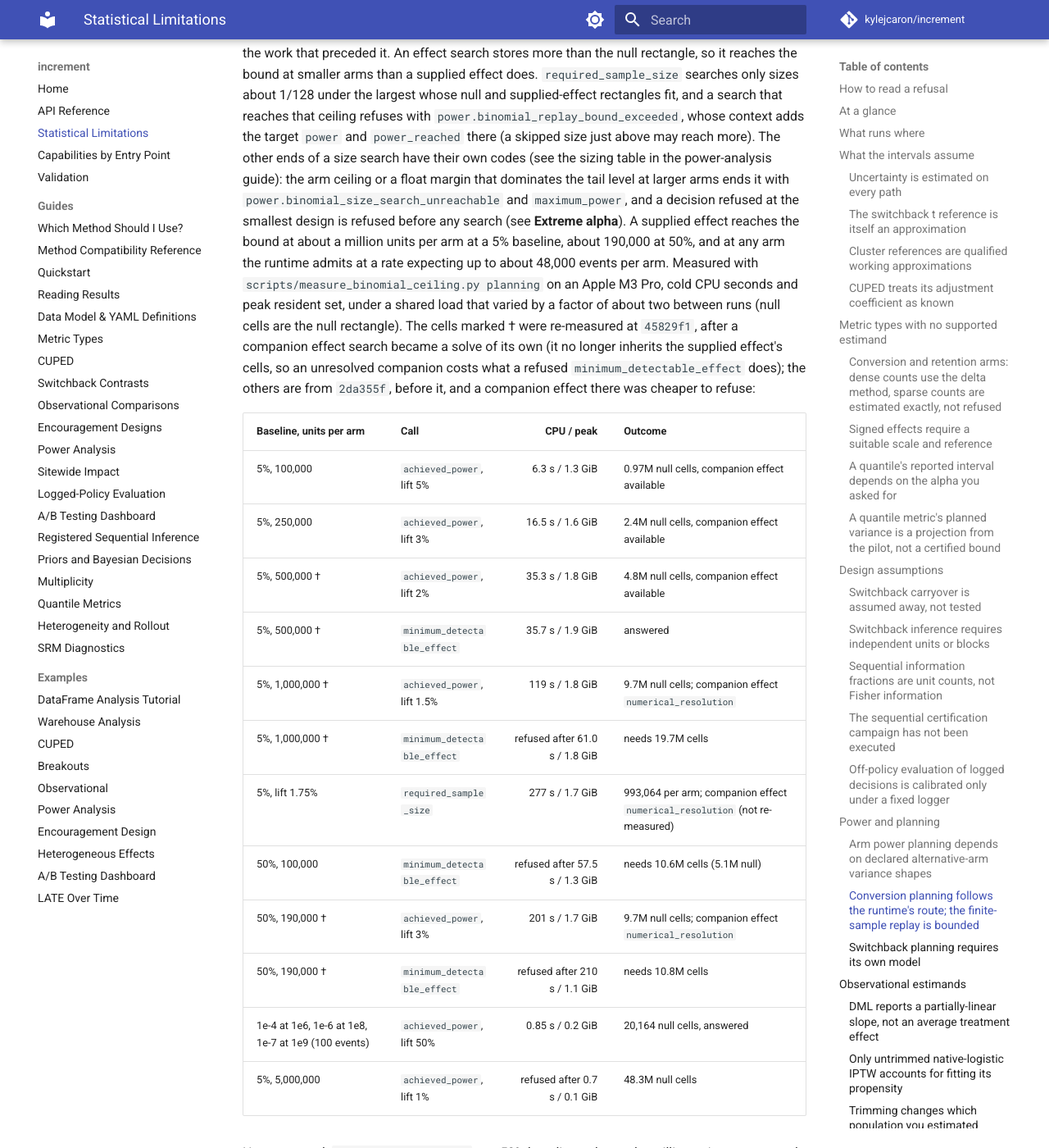
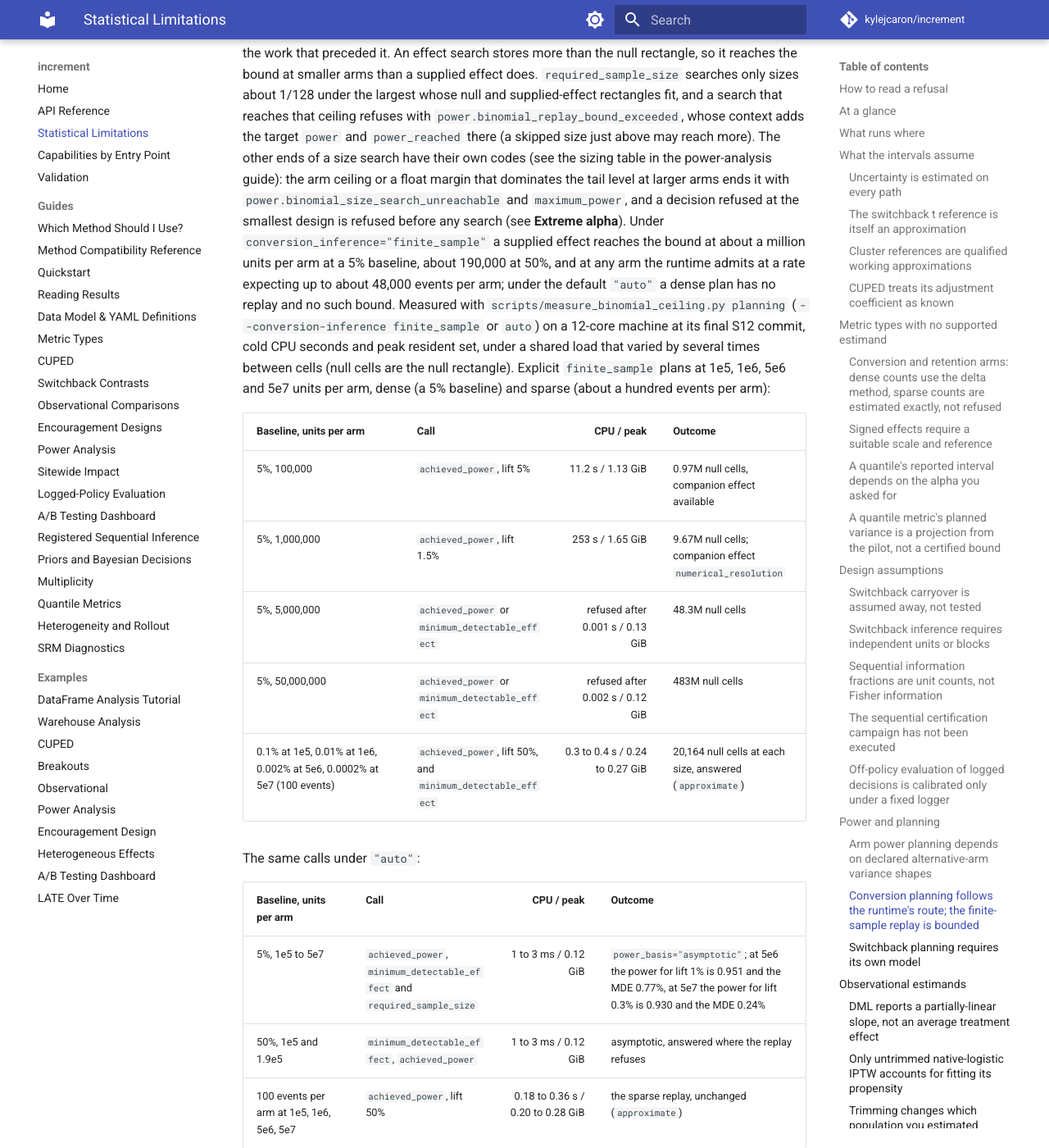
Before and after one commit to kylejcaron/increment, an MkDocs documentation site: the page built from docs/limitations.md, in a window 1280 px wide and 1400 px high, scrolled down 22059 px. Shown: the whole window at 82% size. Built offline with MkDocs 1.6.1 and Material for MkDocs 9.7.7, drawn with Linux system fonts in a browser that asks for light colours; comment, search, counter and statistics services are not loaded; some of the changed text lies outside the part shown.

Commit message:
wip: finalize dense threshold calibration, docs and tests (in progress, unverified)

```diff
--- a/docs/limitations.md
+++ b/docs/limitations.md
@@ -841,37 +841,54 @@ supplied-effect rectangles fit, and a search that reaches that ceiling refuses w
 search have their own codes (see the sizing table in the power-analysis guide): the arm
 ceiling or a float margin that dominates the tail level at larger arms ends it with
 `power.binomial_size_search_unreachable` and `maximum_power`, and a decision refused at the
-smallest design is refused before any search (see **Extreme alpha**). A supplied effect
+smallest design is refused before any search (see **Extreme alpha**). Under `conversion_inference="finite_sample"` a supplied effect
 reaches the bound at about a million units per arm at a 5% baseline, about 190,000 at 50%,
-and at any arm the runtime admits at a rate expecting up to about 48,000 events per arm.
-Measured with `scripts/measure_binomial_ceiling.py planning` on an Apple M3 Pro, cold CPU
-seconds and peak resident set, under a shared load that varied by a factor of about two
-between runs (null cells are the null rectangle). The cells marked † were re-measured at
-`45829f1`, after a companion effect search became a solve of its own (it no longer inherits
-the supplied effect's cells, so an unresolved companion costs what a refused
-`minimum_detectable_effect` does); the others are from `2da355f`, before it, and a
-companion effect there was cheaper to refuse:
+and at any arm the runtime admits at a rate expecting up to about 48,000 events per arm; under the
+default `"auto"` a dense plan has no replay and no such bound. Measured with
+`scripts/measure_binomial_ceiling.py planning` (`--conversion-inference finite_sample` or
+`auto`) on a 12-core machine at its final S12 commit, cold CPU seconds and peak resident set,
+under a shared load that varied by several times between cells (null cells are the null
+rectangle). Explicit `finite_sample` plans at 1e5, 1e6, 5e6 and 5e7 units per arm, dense (a 5%
+baseline) and sparse (about a hundred events per arm):
 
 | Baseline, units per arm | Call | CPU / peak | Outcome |
 |---|---|---:|---|
-| 5%, 100,000 | `achieved_power`, lift 5% | 6.3 s / 1.3 GiB | 0.97M null cells, companion effect available |
+| 5%, 100,000 | `achieved_power`, lift 5% | 11.2 s / 1.13 GiB | 0.97M null cells, companion effect available |
+| 5%, 1,000,000 | `achieved_power`, lift 1.5% | 253 s / 1.65 GiB | 9.67M null cells; companion effect `numerical_resolution` |
+| 5%, 5,000,000 | `achieved_power` or `minimum_detectable_effect` | refused after 0.001 s / 0.13 GiB | 48.3M null cells |
+| 5%, 50,000,000 | `achieved_power` or `minimum_detectable_effect` | refused after 0.002 s / 0.12 GiB | 483M null cells |
+| 0.1% at 1e5, 0.01% at 1e6, 0.002% at 5e6, 0.0002% at 5e7 (100 events) | `achieved_power`, lift 50%, and `minimum_detectable_effect` | 0.3 to 0.4 s / 0.24 to 0.27 GiB | 20,164 null cells at each size, answered (`approximate`) |
+
+The same calls under `"auto"`:
+
+| Baseline, units per arm | Call | CPU / peak | Outcome |
+|---|---|---:|---|
+| 5%, 1e5 to 5e7 | `achieved_power`, `minimum_detectable_effect` and `required_sample_size` | 1 to 3 ms / 0.12 GiB | `power_basis="asymptotic"`; at 5e6 the power for lift 1% is 0.951 and the MDE 0.77%, at 5e7 the power for lift 0.3% is 0.930 and the MDE 0.24% |
+| 50%, 1e5 and 1.9e5 | `minimum_detectable_effect`, `achieved_power` | 1 to 3 ms / 0.12 GiB | asymptotic, answered where the replay refuses |
+| 100 events per arm at 1e5, 1e6, 5e6, 5e7 | `achieved_power`, lift 50% | 0.18 to 0.36 s / 0.20 to 0.28 GiB | the sparse replay, unchanged (`approximate`) |
+
+Earlier measurements of the replay at other sizes (an Apple M3 Pro at `45829f1`, `2da355f`),
+which an explicit `finite_sample` plan still takes and which were not repeated at this commit.
+The cells marked † were re-measured at `45829f1`, after a companion effect search became a solve
+of its own (it no longer inherits the supplied effect's cells, so an unresolved companion costs
+what a refused `minimum_detectable_effect` does); the others are from `2da355f`:
+
+| Baseline, units per arm | Call | CPU / peak | Outcome |
+|---|---|---:|---|
 | 5%, 250,000 | `achieved_power`, lift 3% | 16.5 s / 1.6 GiB | 2.4M null cells, companion effect available |
 | 5%, 500,000 † | `achieved_power`, lift 2% | 35.3 s / 1.8 GiB | 4.8M null cells, companion effect available |
 | 5%, 500,000 † | `minimum_detectable_effect` | 35.7 s / 1.9 GiB | answered |
-| 5%, 1,000,000 † | `achieved_power`, lift 1.5% | 119 s / 1.8 GiB | 9.7M null cells; companion effect `numerical_resolution` |
 | 5%, 1,000,000 † | `minimum_detectable_effect` | refused after 61.0 s / 1.8 GiB | needs 19.7M cells |
 | 5%, lift 1.75% | `required_sample_size` | 277 s / 1.7 GiB | 993,064 per arm; companion effect `numerical_resolution` (not re-measured) |
 | 50%, 100,000 | `minimum_detectable_effect` | refused after 57.5 s / 1.3 GiB | needs 10.6M cells (5.1M null) |
 | 50%, 190,000 † | `achieved_power`, lift 3% | 201 s / 1.7 GiB | 9.7M null cells; companion effect `numerical_resolution` |
 | 50%, 190,000 † | `minimum_detectable_effect` | refused after 210 s / 1.1 GiB | needs 10.8M cells |
 | 1e-4 at 1e6, 1e-6 at 1e8, 1e-7 at 1e9 (100 events) | `achieved_power`, lift 50% | 0.85 s / 0.2 GiB | 20,164 null cells, answered |
-| 5%, 5,000,000 | `achieved_power`, lift 1% | refused after 0.7 s / 0.1 GiB | 48.3M null cells |
 
-Not measured: `required_sample_size` at a 50% baseline or beyond a million units per arm,
-and the 5% sizing row since a companion effect became its own solve (its time can only have
-grown). Planning a design above the bound has no replay: under `auto` a dense one is planned in
-closed form, an explicit `finite_sample` one is refused. Before the bound existed a call took
-574 s and 3.4 GiB at 4,000,000 per arm (39 million cells).
+Not measured: `required_sample_size` at a 50% baseline or beyond a million units per arm under
+`finite_sample`. Planning a design above the bound has no replay: under `auto` a dense one is
+planned in closed form, an explicit `finite_sample` one is refused. Before the bound existed a
+call took 574 s and 3.4 GiB at 4,000,000 per arm (39 million cells).
 
 Bounded-metric baselines and implied null/alternative rates must stay strictly
 positive and at most 1. A requested rate above 1 is refused rather than treated
```
Also changed, not shown: docs/guides/power-analysis.md (+12 -8 lines), 4 other files.
